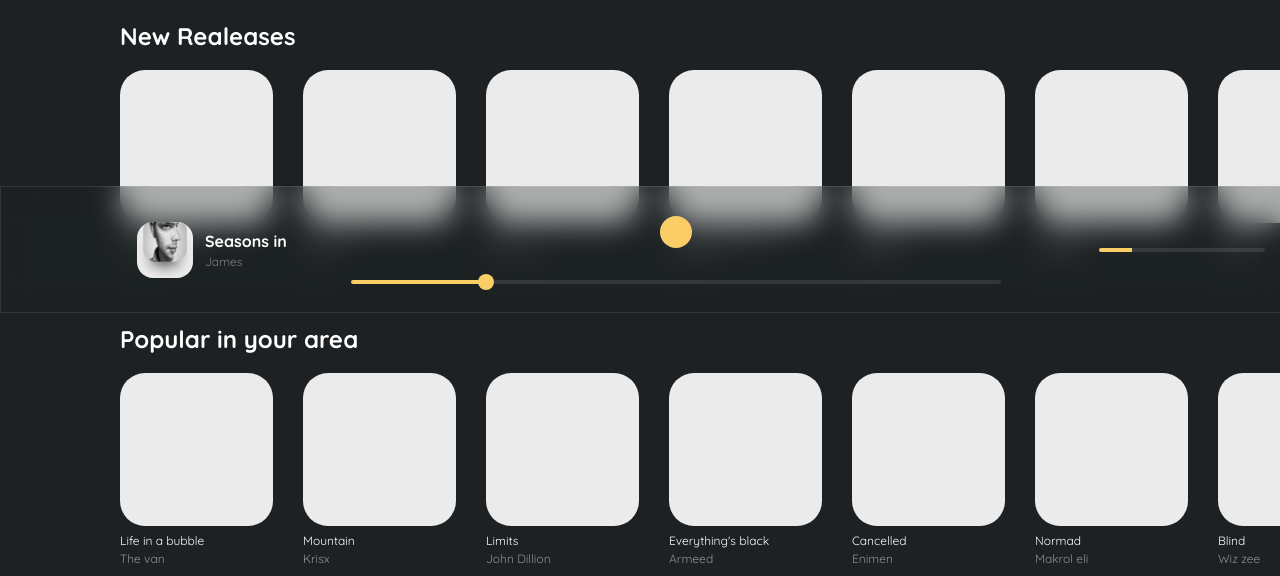
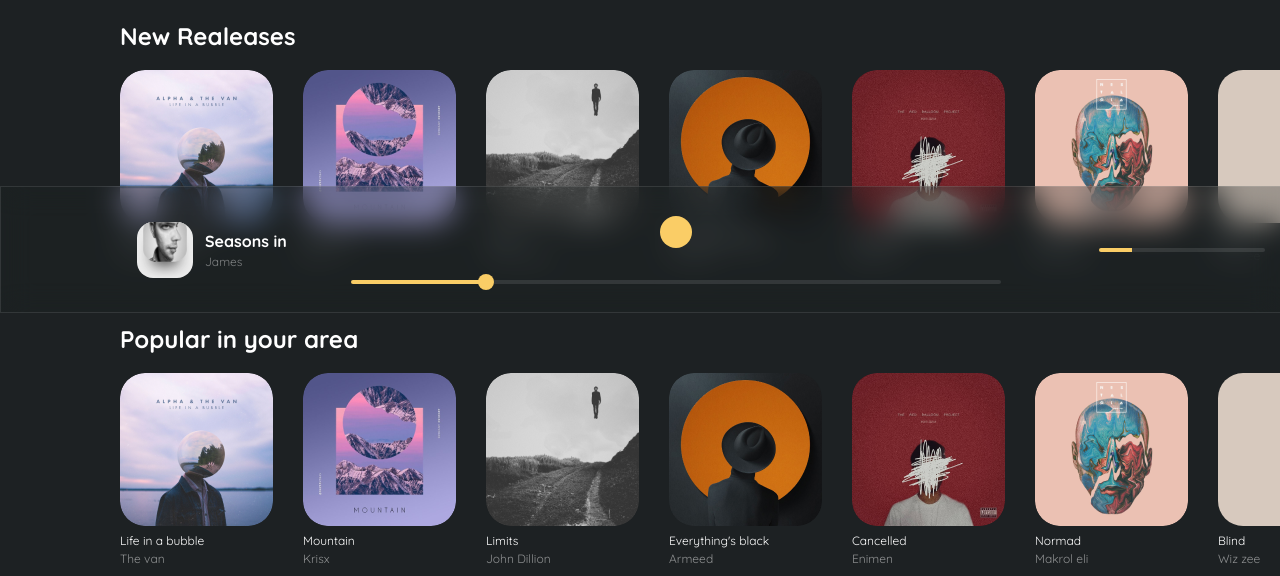
Before and after one commit to gzkdev/musica, a React (Vite) app: page / in a window 1280 px wide. Shown: the part 487-1063 px from the top of the page. Built offline with nearby package versions, Linux system fonts and the light colour scheme; some icons are missing.

Commit message:
add image assets to component markup

```diff
--- a/src/components/NewReleases/NewReleases.module.css
+++ b/src/components/NewReleases/NewReleases.module.css
@@ -35,10 +35,20 @@
 }
 
 .carousel__item .thumbnail {
+  position: relative;
   width: 153px;
   height: 153px;
   border-radius: 25px;
-  background-color: #ebebeb;
+  overflow: hidden;
+}
+
+.carousel__item .thumbnail img {
+  position: absolute;
+  width: 100%;
+  height: 100%;
+  top: 0;
+  left: 0;
+  object-fit: cover;
 }
 
 .carousel__item .artist {
--- a/src/components/NewReleases/index.tsx
+++ b/src/components/NewReleases/index.tsx
@@ -1,39 +1,47 @@
 import styles from "./NewReleases.module.css";
 import { Link } from "react-router-dom";
+import { aIMG1, aIMG2, aIMG3, aIMG4, aIMG5, aIMG6, aIMG7 } from "../../assets";
 
-const NEW_RELEASES = [
+export const NEW_RELEASES = [
   {
     id: 0,
+    imgURL: aIMG1,
     title: "Life in a bubble",
     artist: "The van",
   },
   {
     id: 1,
+    imgURL: aIMG2,
     title: "Mountain",
     artist: "Krisx",
   },
   {
     id: 2,
+    imgURL: aIMG3,
     title: "Limits",
     artist: "John Dillion",
   },
   {
     id: 3,
+    imgURL: aIMG4,
     title: "Everything's black",
     artist: "Armeed",
   },
   {
     id: 4,
+    imgURL: aIMG5,
     title: "Cancelled",
     artist: "Enimen",
   },
   {
     id: 5,
+    imgURL: aIMG6,
     title: "Normad",
     artist: "Makrol eli",
   },
   {
     id: 6,
+    imgURL: aIMG7,
     title: "Blind",
     artist: "Wiz zee",
   },
@@ -49,7 +57,9 @@ function NewReleases() {
             <li key={data.id}>
               <Link to="/">
                 <div className={styles.carousel__item}>
-                  <div className={styles.thumbnail}></div>
+                  <div className={styles.thumbnail}>
+                    <img src={data.imgURL} alt="Album cover art" />
+                  </div>
                   <div className={styles.title}>{data.title}</div>
                   <div className={styles.artist}>{data.artist}</div>
                 </div>
--- a/src/components/PopularSongs/index.tsx
+++ b/src/components/PopularSongs/index.tsx
@@ -1,43 +1,6 @@
 import styles from "../NewReleases/NewReleases.module.css";
 import { Link } from "react-router-dom";
-
-const POPULAR_SONGS = [
-  {
-    id: 0,
-    title: "Life in a bubble",
-    artist: "The van",
-  },
-  {
-    id: 1,
-    title: "Mountain",
-    artist: "Krisx",
-  },
-  {
-    id: 2,
-    title: "Limits",
-    artist: "John Dillion",
-  },
-  {
-    id: 3,
-    title: "Everything's black",
-    artist: "Armeed",
-  },
-  {
-    id: 4,
-    title: "Cancelled",
-    artist: "Enimen",
-  },
-  {
-    id: 5,
-    title: "Normad",
-    artist: "Makrol eli",
-  },
-  {
-    id: 6,
-    title: "Blind",
-    artist: "Wiz zee",
-  },
-];
+import { NEW_RELEASES as POPULAR_SONGS } from "../NewReleases";
 
 function PopularSongs() {
   return (
@@ -49,7 +12,9 @@ function PopularSongs() {
             <li key={data.id}>
               <Link to="/">
                 <div className={styles.carousel__item}>
-                  <div className={styles.thumbnail}></div>
+                  <div className={styles.thumbnail}>
+                    <img src={data.imgURL} alt="ALbum cover art" />
+                  </div>
                   <div className={styles.title}>{data.title}</div>
                   <div className={styles.artist}>{data.artist}</div>
                 </div>
```
